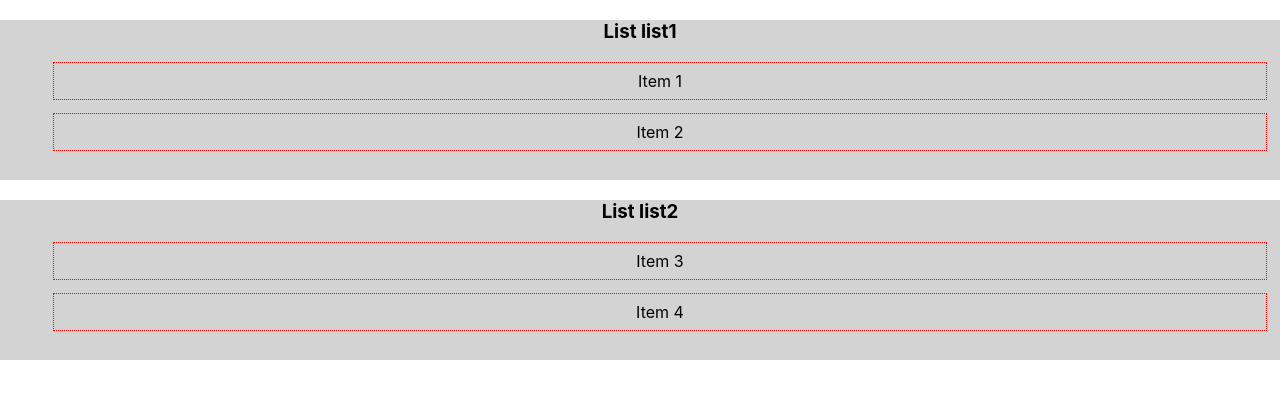
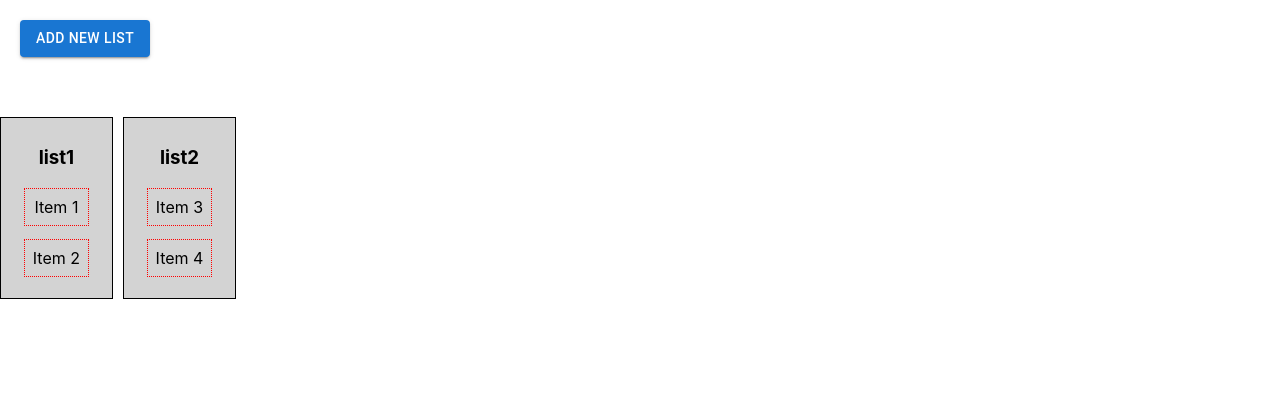
Before and after one commit to navina1/react-beautiful-dnd, a React (Create React App) app in the folder draganddrop/: page / in a window 1280 px wide. Shown: the top 398 px of the page. Built offline with nearby package versions, Linux system fonts and the light colour scheme.

Commit message:
adding new column dynamically

```diff
--- a/draganddrop/src/App.js
+++ b/draganddrop/src/App.js
@@ -1,46 +1,63 @@
-// App.js
 import React, { useState } from 'react';
 import { DndProvider } from 'react-dnd';
 import { HTML5Backend } from 'react-dnd-html5-backend';
 import DraggableItem from './DraggableItem';
-import DroppableArea from './DraggableArea';
+import DraggableArea from "./DraggableArea"
+import { Button } from '@mui/material';
 
 const App = () => {
-  const [list1Items, setList1Items] = useState([
-    { id: 'item1', content: 'Item 1' },
-    { id: 'item2', content: 'Item 2' },
-  ]);
+  const [lists, setLists] = useState({
+    list1: [
+      { id: 'item1', content: 'Item 1' },
+      { id: 'item2', content: 'Item 2' },
+    ],
+    list2: [
+      { id: 'item3', content: 'Item 3' },
+      { id: 'item4', content: 'Item 4' },
+    ]
+  });
 
-  const [list2Items, setList2Items] = useState([
-    { id: 'item3', content: 'Item 3' },
-    { id: 'item4', content: 'Item 4' },
-  ]);
+  const handleDrop = (item, targetListId) => {
+    const sourceListId = Object.keys(lists).find((listId) =>
+      lists[listId].some((listItem) => listItem.id === item.id)
+    );
 
-  const handleDrop = (item, listId) => {
-    if (listId === 'list1') {
-      setList1Items([...list1Items, item]);
-      setList2Items(list2Items.filter((listItem) => listItem.id !== item.id));
-    } else {
-      setList2Items([...list2Items, item]);
-      setList1Items(list1Items.filter((listItem) => listItem.id !== item.id));
+    if (sourceListId === targetListId) {
+      return; // No action needed if item is dropped in the same list
     }
+
+    setLists((prevLists) => ({
+      ...prevLists,
+      [sourceListId]: prevLists[sourceListId].filter(
+        (listItem) => listItem.id !== item.id
+      ),
+      [targetListId]: [...prevLists[targetListId], item],
+    }));
   };
 
-
-
+  const addNewList = () => {
+    const newListId = `list${Object.keys(lists).length + 1}`;
+    setLists((prevLists) => ({
+      ...prevLists,
+      [newListId]: []
+    }));
+  };
 
   return (
     <DndProvider backend={HTML5Backend}>
       <div className="app">
-        {/* <div className="draggable-container">
-          <DraggableItem id="item1" content="Item 1" />
-          <DraggableItem id="item2" content="Item 2" />
-          <DraggableItem id="item3" content="Item 3" />
-          <DraggableItem id="item4" content="Item 4" />
-        </div> */}
-        <div className="droppable-container">
-          <DroppableArea id="list1" items={list1Items} onDrop={handleDrop} />
-          <DroppableArea id="list2" items={list2Items} onDrop={handleDrop} />
+        <Button variant="contained" color="primary" onClick={addNewList} style={{margin: '20px'}}>
+          Add New List
+        </Button>
+        <div className="droppable-container" style={{ display: 'flex', gap: '10px', marginTop: '20px' }}>
+          {Object.keys(lists).map((listId) => (
+            <DraggableArea
+              key={listId}
+              id={listId}
+              items={lists[listId]}
+              onDrop={handleDrop}
+            />
+          ))}
         </div>
       </div>
     </DndProvider>
--- a/draganddrop/src/DraggableArea.js
+++ b/draganddrop/src/DraggableArea.js
@@ -1,4 +1,3 @@
-// DroppableArea.js
 import React from 'react';
 import { useDrop } from 'react-dnd';
 import DraggableItem from './DraggableItem';
@@ -16,12 +15,14 @@ const DroppableArea = ({ id, items, onDrop }) => {
     <div
       ref={drop}
       className="droppable-area"
-      style={{ background: isOver ? 'lightblue' : 'lightgray', height: '10rem', textAlign: 'center', marginTop: '20px' }}
+      style={{ background: isOver ? 'lightblue' : 'lightgray', height: '10rem', textAlign: 'center', marginTop: '20px', padding: '10px', border: '1px solid black' }}
     >
-      <h3>List {id}</h3>
-      <ul>
+      <h3>{id}</h3>
+      <ul style={{ listStyle: 'none', padding: 0 }}>
         {items.map((item) => (
-          <DraggableItem key={item.id} id={item.id} content={item.content} />
+          <li key={item.id}>
+            <DraggableItem id={item.id} content={item.content} />
+          </li>
         ))}
       </ul>
     </div>
--- a/draganddrop/src/DraggableItem.js
+++ b/draganddrop/src/DraggableItem.js
@@ -1,4 +1,3 @@
-// DraggableItem.js
 import React from 'react';
 import { useDrag } from 'react-dnd';
 
@@ -17,7 +16,7 @@ const DraggableItem = ({ id, content }) => {
         <div
           ref={drag}
           className="draggable-item"
-          style={{ opacity: isDragging ? 0.5 : 1, margin:"0.8rem", cursor:"pointer", textAlign:"center", border:"1px dotted red", padding:"0.5rem" }}
+          style={{ opacity: isDragging ? 0.5 : 1, margin: "0.8rem", cursor: "pointer", textAlign: "center", border: "1px dotted red", padding: "0.5rem" }}
         >
           {content}
         </div>
```
